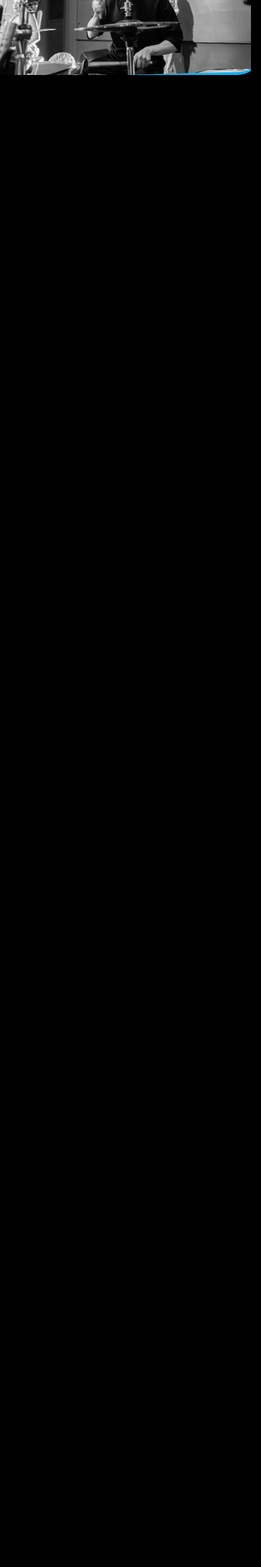
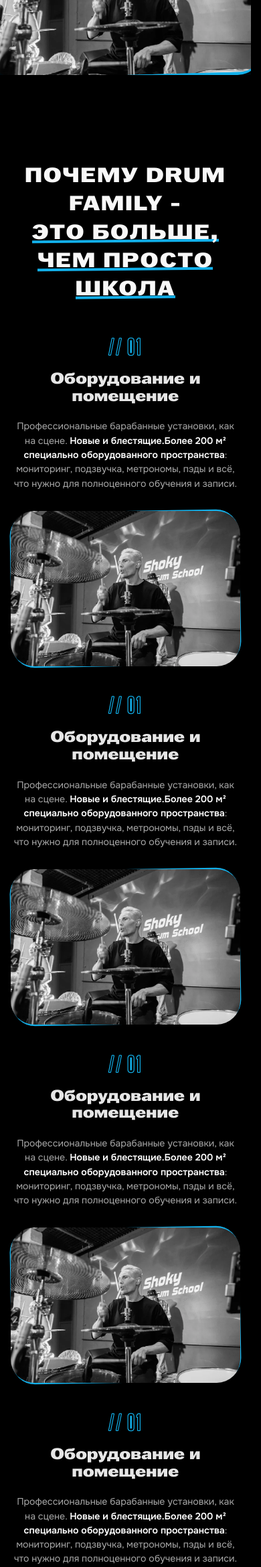
Before and after one commit to Memento-mori-dev/frontend-vite, a PHP site: page / in a window 390 px wide. Shown: the part 576-2916 px from the top of the page at 67% size. Before the commit the page ends 688 px from the top, so only its background shows below. Run offline with PHP 8.4, Linux system fonts and the light colour scheme; style sheets or scripts are compiled from the project's sources.

Commit message:
why-us адаптив

```diff
--- a/layout/index.html
+++ b/layout/index.html
@@ -102,11 +102,11 @@
         </div>
       </section>
 
-      <!-- <section class="section">
+      <section class="section">
         <div class="container">
-          <p class="section__title h2 text-up">
+          <p class="section__title h2 text-up why-us__title">
             Почему drum family -
-            <span class="text-line">это больше, чем просто школа</span>
+            <span class="text-line"> <span class="text-line"><span class="text-line">это больше,</span> <span class="text-line">чем просто</span></span> <span class="text-line">школа</span></span>
           </p>
 
           <div class="section__content">
@@ -213,7 +213,7 @@
             </div>
           </div>
         </div>
-      </section> -->
+      </section>
 
       <!-- <section class="section">
         <div class="container">
--- a/layout/src/styles/blocks/section.scss
+++ b/layout/src/styles/blocks/section.scss
@@ -98,6 +98,6 @@
     }
 
     &__content{
-        margin-top: rem(80);
+        margin-top: fluid(80, 45);
     }
 }
--- a/layout/src/styles/blocks/why-us.scss
+++ b/layout/src/styles/blocks/why-us.scss
@@ -1,9 +1,15 @@
 @use '../helpers' as *;
 
 .why-us{
+    &__title{
+        & > span > span::after,
+        & > span > span > span::after{
+            display: none;
+        }
+    }
     &__item{
         &:not(:first-child){
-            margin-top: rem(90);
+            margin-top: fluid(90, 40);
         }
 
         display: flex;
@@ -57,4 +63,71 @@
             aspect-ratio: 16 / 7.83;
         }
     }
+
+    @media screen and (max-width: 1224px) {
+        &__title{
+            & > span{
+                white-space: initial;
+
+                &::after{
+                    display: none;
+                }
+            }
+            & > span > span::after{
+                display: block;
+            }
+            & > span > span > span::after{
+                display: none;
+            }
+        }
+    }
+
+    @include tablet{
+        & > span::after{
+            display: none;
+        }
+        & > span > span::after{
+            display: block;
+        }
+
+        &__item{
+            display: flex;
+            flex-direction: column;
+
+            &-content{
+                width: 100%;
+
+                display: flex;
+                flex-direction: column;
+                align-items: center;
+
+                text-align: center;
+            }
+
+            &-banner{
+                margin-top: rem(30);
+
+                width: 100%;
+            }
+        }
+    }
+
+    @include mobile{
+        &__title{
+            & > span > span{
+                white-space: initial;
+
+                &::after{
+                    display: none;
+                }
+            }
+            & > span > span > span::after{
+                display: block;
+            }
+
+            & > span > span:last-child::after{
+                display: block;
+            }
+        }
+    }
 }
```
